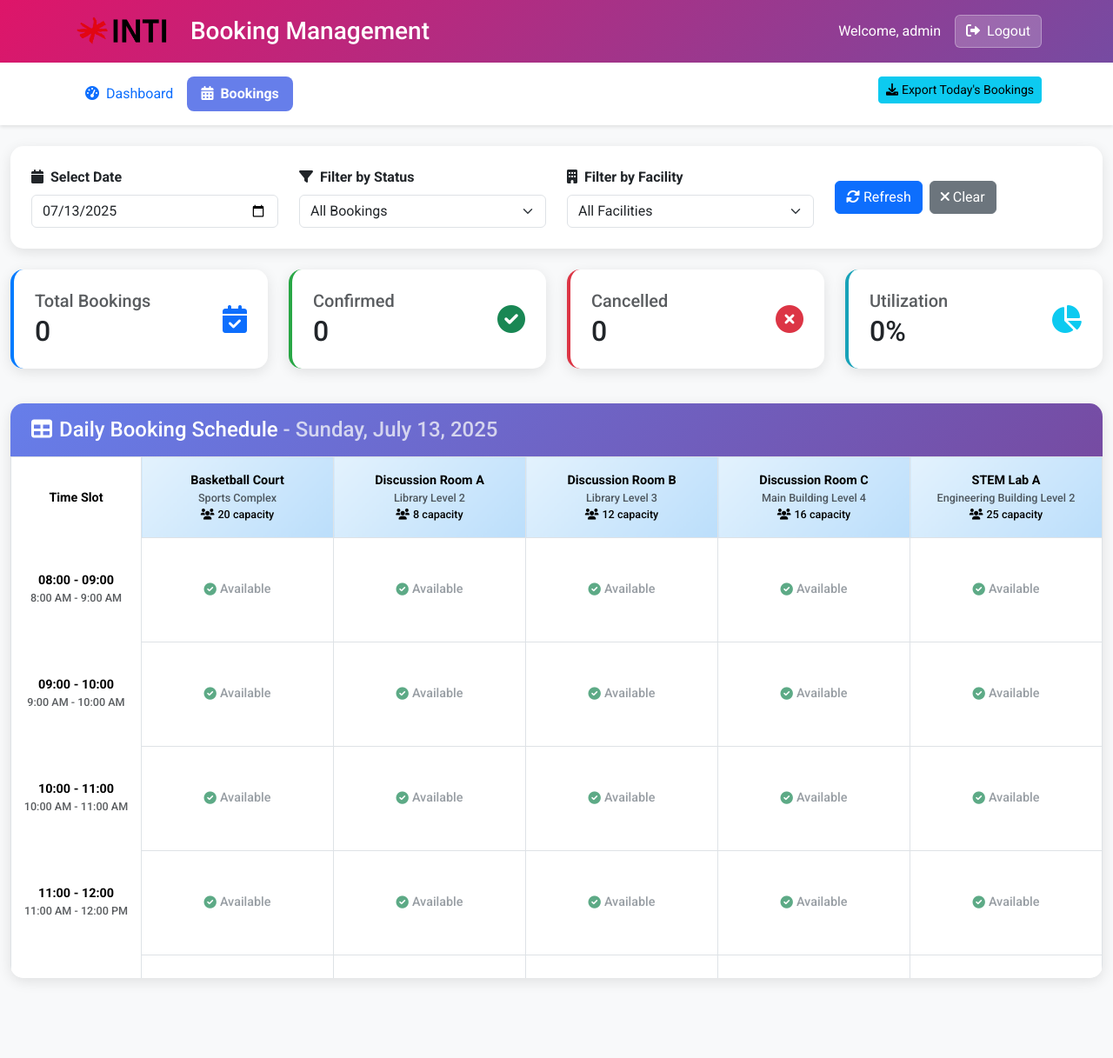
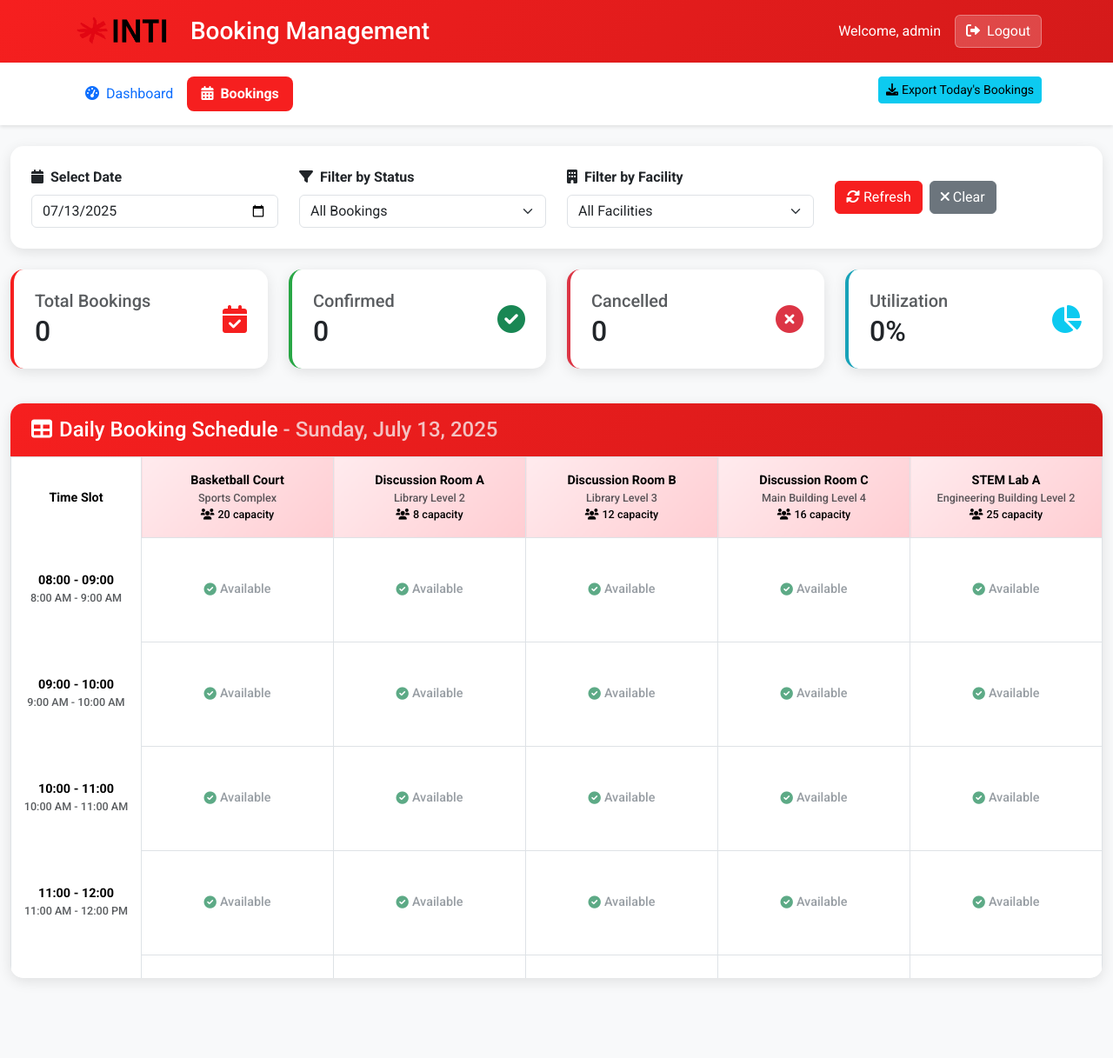
Before and after one commit to XXD051030/INTI_Smart_Booking_FYP, a PHP site: page /admin/bookings.php in a window 1280 px wide. Shown: the top 1217 px of the page at 87% size. Run offline with PHP 8.4, Linux system fonts and the light colour scheme; the visitor is signed in with stand-in values (Sample User, id 1); data comes from the database, SQL or seed files in the repository; data that the repository does not hold is empty.

Commit message:
V0.3.4 change more color theme

```diff
--- a/admin/css/bookings.css
+++ b/admin/css/bookings.css
@@ -6,7 +6,7 @@
 
 /* Header Styles */
 .admin-header {
-    background: linear-gradient(135deg, #de1569 0%, #764ba2 100%);
+    background: linear-gradient(135deg, rgb(246, 31, 31) 0%, rgb(212, 26, 26) 100%);
     color: white;
     padding: 1rem 0;
     box-shadow: 0 2px 10px rgba(0,0,0,0.1);
@@ -56,7 +56,7 @@
     transform: translateY(-2px);
 }
 
-.stats-card.total { border-left-color: #007bff; }
+.stats-card.total { border-left-color: rgb(246, 31, 31); }
 .stats-card.confirmed { border-left-color: #28a745; }
 .stats-card.cancelled { border-left-color: #dc3545; }
 .stats-card.utilization { border-left-color: #17a2b8; }
@@ -70,7 +70,7 @@
 }
 
 .timetable-header {
-    background: linear-gradient(135deg, #667eea 0%, #764ba2 100%);
+    background: linear-gradient(135deg, rgb(246, 31, 31) 0%, rgb(212, 26, 26) 100%);
     color: white;
     padding: 1rem 1.5rem;
     margin: 0;
@@ -101,7 +101,7 @@
 }
 
 .facility-header {
-    background: linear-gradient(135deg, #e3f2fd 0%, #bbdefb 100%);
+    background: linear-gradient(135deg, #ffebee 0%, #ffcdd2 100%);
     border: 2px solid #dee2e6;
     text-align: center;
     vertical-align: middle;
@@ -167,8 +167,7 @@
 }
 
 .booking-cell.confirmed .booking-info {
-    background: linear-gradient(135deg, #e8f5e8 0%, #d4ed
-     100%);
+    background: linear-gradient(135deg, #e8f5e8 0%, #d4edda 100%);
     border: 2px solid #28a745;
 }
 
@@ -238,7 +237,7 @@
 }
 
 .modal-header {
-    background: linear-gradient(135deg, #667eea 0%, #764ba2 100%);
+    background: linear-gradient(135deg, rgb(246, 31, 31) 0%, rgb(212, 26, 26) 100%);
     color: white;
     border-top-left-radius: 15px;
     border-top-right-radius: 15px;
@@ -383,13 +382,13 @@
 
 /* Highlight selected facility when filter is active */
 .facility-filter-active .facility-header:not(.filtered-facility) {
-    box-shadow: 0 0 0 2px #007bff;
-    background: linear-gradient(135deg, #cce5ff 0%, #99d6ff 100%) !important;
+    box-shadow: 0 0 0 2px rgb(246, 31, 31);
+    background: linear-gradient(135deg, #ffebee 0%, #ffcdd2 100%) !important;
 }
 
 .facility-filter-active .booking-cell:not(.filtered-facility):not(.filtered-out) {
     transform: scale(1.02);
-    box-shadow: 0 2px 8px rgba(0,123,255,0.2);
+    box-shadow: 0 2px 8px rgba(246, 31, 31, 0.2);
 }
 
 /* Animation for booking cells */
@@ -416,8 +415,37 @@
 
 /* Navigation active state */
 .nav-link.active {
-    background-color: #667eea;
+    background-color: rgb(246, 31, 31);
     color: white !important;
     border-radius: 8px;
     font-weight: 600;
 }
+
+/* Override Bootstrap primary colors for admin panel */
+.btn-primary {
+    background-color: rgb(246, 31, 31) !important;
+    border-color: rgb(246, 31, 31) !important;
+}
+
+.btn-primary:hover {
+    background-color: rgb(212, 26, 26) !important;
+    border-color: rgb(212, 26, 26) !important;
+}
+
+.btn-primary:focus {
+    background-color: rgb(212, 26, 26) !important;
+    border-color: rgb(212, 26, 26) !important;
+    box-shadow: 0 0 0 0.2rem rgba(246, 31, 31, 0.25) !important;
+}
+
+.text-primary {
+    color: rgb(246, 31, 31) !important;
+}
+
+.spinner-border.text-primary {
+    color: rgb(246, 31, 31) !important;
+}
+
+.bg-primary {
+    background-color: rgb(246, 31, 31) !important;
+}
--- a/admin/dashboard.php
+++ b/admin/dashboard.php
@@ -83,7 +83,7 @@
         }
 
         .stats-card.users { border-left-color: #28a745; }
-        .stats-card.verified { border-left-color: #007bff; }
+        .stats-card.verified { border-left-color: rgb(246, 31, 31); }
         .stats-card.unverified { border-left-color: #ffc107; }
         .stats-card.otps { border-left-color: #dc3545; }
 
@@ -96,7 +96,7 @@
         }
 
         .table-header {
-            background: linear-gradient(135deg, #667eea 0%, #764ba2 100%);
+            background: linear-gradient(135deg, rgb(246, 31, 31) 0%, rgb(212, 26, 26) 100%);
             color: white;
             padding: 1rem 1.5rem;
             margin: 0;
```
Also changed, not shown: admin/index.php (+5 -5 lines).
